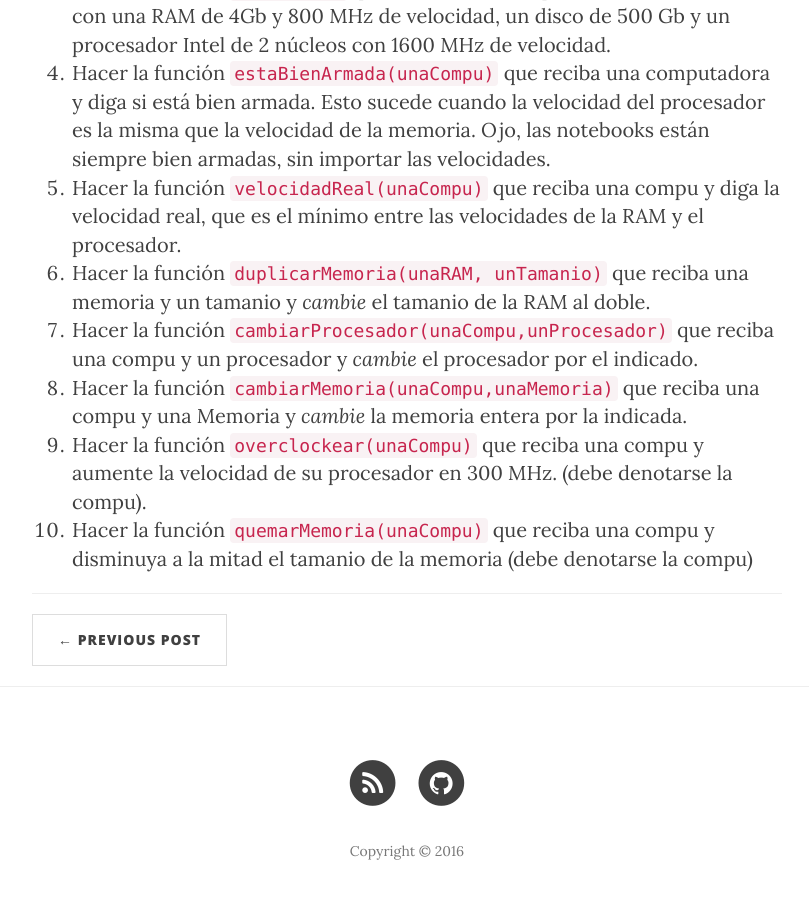
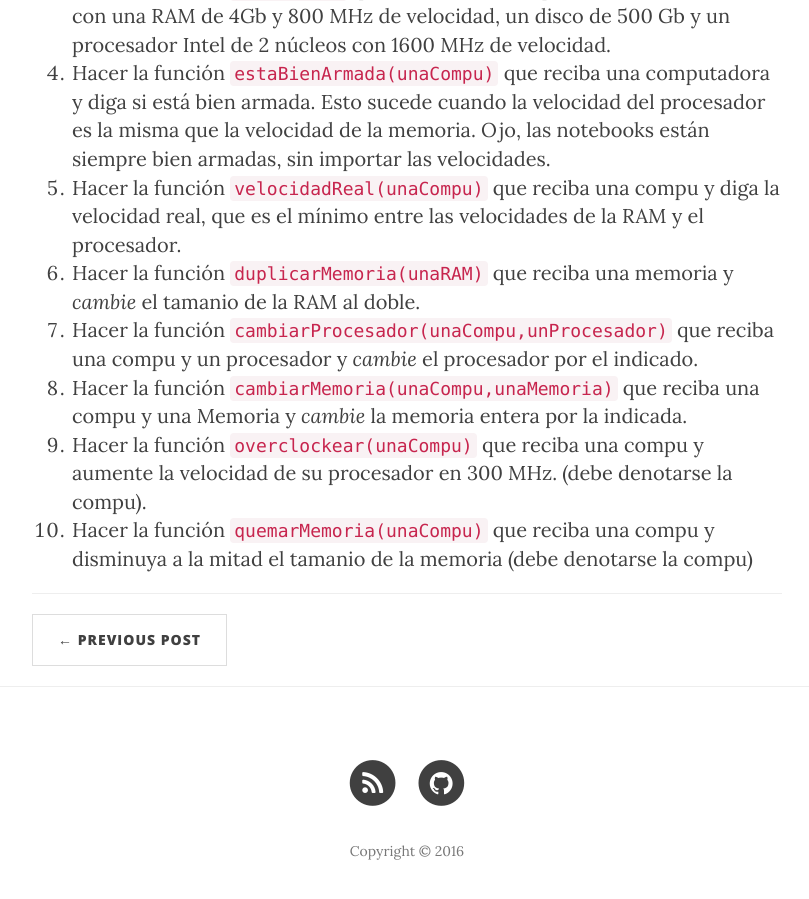
Before and after one commit to inpr-sarmiento/inpr-sarmiento.github.io, a Jekyll site: the page built from _posts/2016-05-26-bitacora-clase-20.md, in a window 1280 px wide and 900 px high, scrolled down 4655 px. Shown: the whole window, without its empty margins (233-1042 px from the left). Built offline with Jekyll 4.4.1, drawn with Linux system fonts in a browser that asks for light colours; nearby versions of some CDN libraries.

Commit message:
fe de ratas, agrego explicacion a clase

```diff
--- a/_posts/2016-05-26-bitacora-clase-20.md
+++ b/_posts/2016-05-26-bitacora-clase-20.md
@@ -168,7 +168,7 @@ type Memoria is record {
 3. Hacer la función `pcTranca()` que denote una computadora de escritorio con una RAM de 4Gb y 800 MHz de velocidad, un disco de 500 Gb y un procesador Intel de 2 núcleos con 1600 MHz de velocidad.
 4. Hacer la función `estaBienArmada(unaCompu)` que reciba una computadora y diga si está bien armada. Esto sucede cuando la velocidad del procesador es la misma que la velocidad de la memoria. Ojo, las notebooks están siempre bien armadas, sin importar las velocidades.
 5. Hacer la función `velocidadReal(unaCompu)` que reciba una compu y diga la velocidad real, que es el mínimo entre las velocidades de la RAM y el procesador.
-6. Hacer la función `duplicarMemoria(unaRAM, unTamanio)` que reciba una memoria y un tamanio y _cambie_ el tamanio de la RAM al doble.
+6. Hacer la función `duplicarMemoria(unaRAM)` que reciba una memoria y _cambie_ el tamanio de la RAM al doble.
 7. Hacer la función `cambiarProcesador(unaCompu,unProcesador)` que reciba una compu y un procesador y _cambie_ el procesador por el indicado.
 8. Hacer la función `cambiarMemoria(unaCompu,unaMemoria)` que reciba una compu y una Memoria y _cambie_ la memoria entera por la indicada.
 9. Hacer la función `overclockear(unaCompu)` que reciba una compu y aumente la velocidad de su procesador en 300 MHz. (debe denotarse la compu).
```
